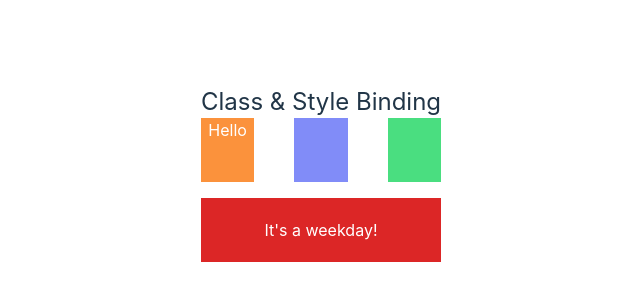
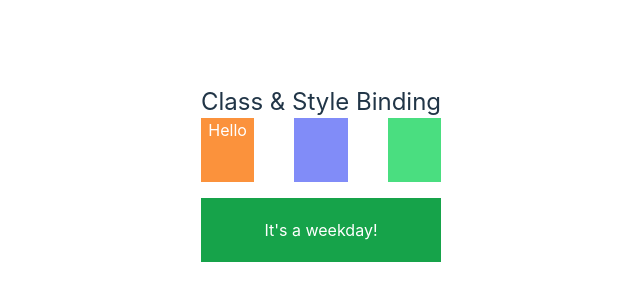
Before and after one commit to Nurunnahar1/javascript-practice, a Vue app in the folder javascript practice/vuejs/Library/: page / in a window 1280 px wide. Shown: the part 226-526 px from the top of the page, without its empty margins (319-959 px from the left). Built offline with nearby package versions, Linux system fonts and the light colour scheme.

Commit message:
expression

```diff
--- a/javascript practice/vuejs/Library/src/App.vue
+++ b/javascript practice/vuejs/Library/src/App.vue
@@ -3,6 +3,12 @@
  const bgIndigo = "bg-indigo-400"
  const bgGreen = "bg-green-400"
  const textColor = "text-white"
+
+const bgRed = "bg-red-600"
+const bgDarkGreen = "bg-green-600"
+const weekend = true
+
+
 </script>
 
 <template>
@@ -17,7 +23,7 @@
     </section>
 
     <section>
-        <div class="bg-red-600 h-16 flex items-center justify-center text-white">It's a weekday!</div>
+        <div class="  h-16 flex items-center justify-center text-white" :class="weekend==true?bgDarkGreen:bgRed">It's a weekday!</div>
     </section>
 
  </section>
```
